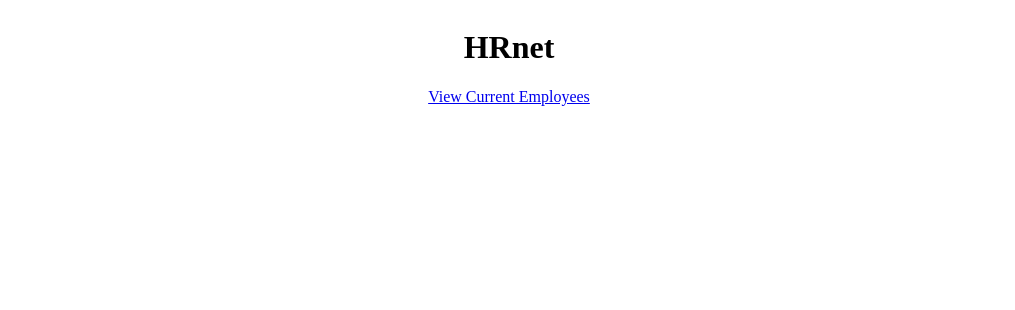
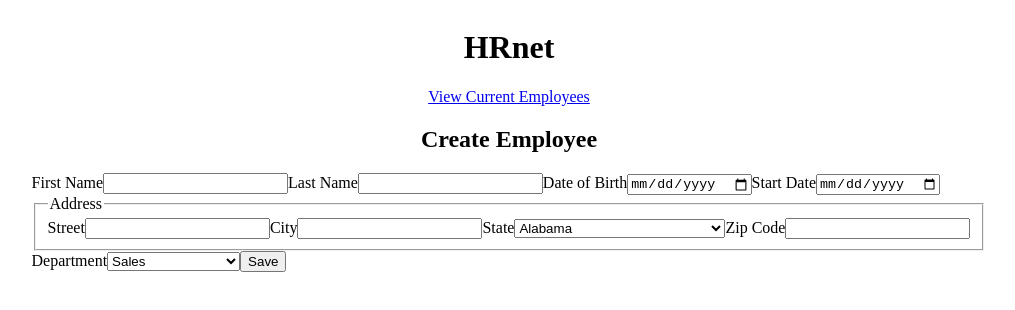
Before and after one commit to Patrice-H/PatriceHochard_14_23072022, a React (Create React App) app: page / in a window 1280 px wide. Shown: the top 310 px of the page, without its empty margins (131-1146 px from the left). Built offline with nearby package versions, Linux system fonts and the light colour scheme; the HTML template or start-up script is replaced by a standard one.

Commit message:
Adding employee form to homepage

```diff
--- a/src/pages/Home/index.jsx
+++ b/src/pages/Home/index.jsx
@@ -1,4 +1,5 @@
 import { Link } from 'react-router-dom';
+import EmployeeForm from '../../components/EmployeeForm';
 
 const Home = () => {
   return (
@@ -8,6 +9,8 @@ const Home = () => {
       </header>
       <div className="container">
         <Link to="/employees">View Current Employees</Link>
+        <h2>Create Employee</h2>
+        <EmployeeForm />
       </div>
     </>
   );
```
Also changed, not shown: 1 other file (tests, documents, lock files or other folders).
